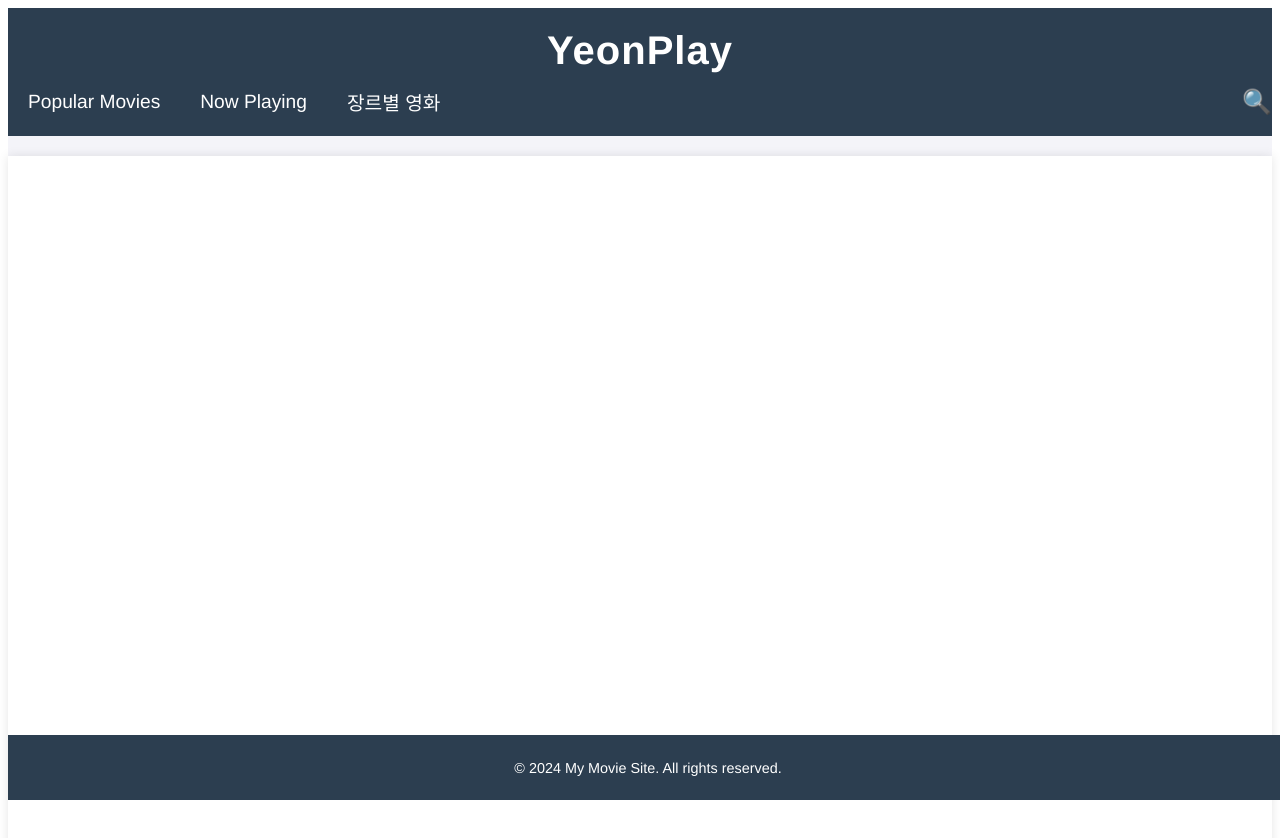
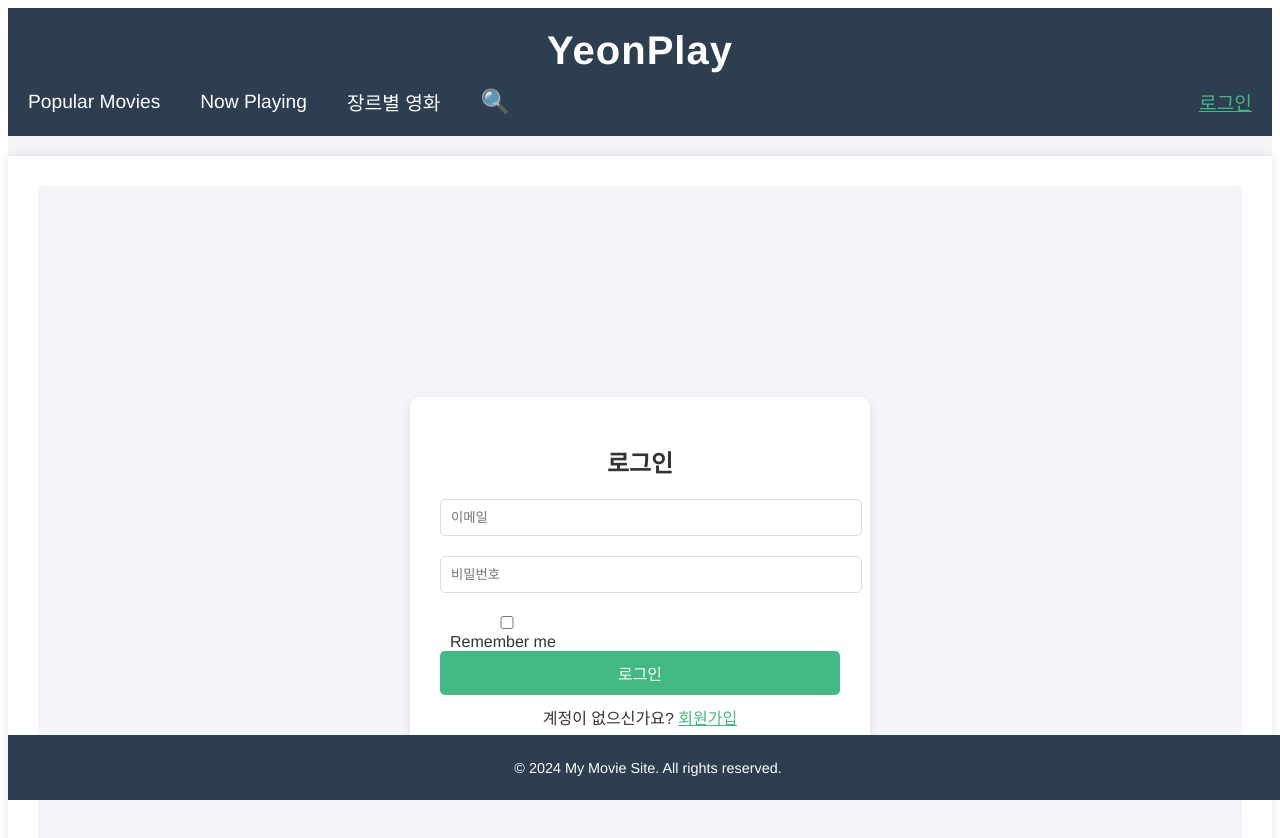
Before and after one commit to juyeon777/YeonPlay, a Vue app in the folder yeonplay/: page /signin in a window 1280 px wide. Shown: the top 838 px of the page. Built offline with nearby package versions, Linux system fonts and the light colour scheme.

Commit message:
add login page

```diff
--- a/yeonplay/src/App.vue
+++ b/yeonplay/src/App.vue
@@ -6,11 +6,18 @@
         <router-link to="/">Popular Movies</router-link>
         <router-link to="/now-playing">Now Playing</router-link>
         <router-link to="/genres">장르별 영화</router-link>
-        <!-- 돋보기 아이콘 추가 -->
-        <div class="search-icon" @click="toggleSearch">
-          🔍
+
+        <!-- 돋보기 아이콘 -->
+        <div class="search-icon" @click="toggleSearch">🔍</div>
+
+        <!-- 로그인 상태에 따른 UI -->
+        <div class="user-info">
+          <span v-if="isLoggedIn">{{ loggedInUser }}님</span>
+          <router-link v-else to="/signin" class="login-link">로그인</router-link>
+          <button v-if="isLoggedIn" @click="logout" class="logout-btn">로그아웃</button>
         </div>
       </nav>
+
       <!-- 검색 필드 -->
       <div v-if="showSearchInput" class="search-container">
         <input
@@ -37,6 +44,8 @@ export default {
     return {
       showSearchInput: false, // 검색 입력 필드 표시 여부
       searchQuery: '', // 검색어
+      isLoggedIn: false, // 로그인 상태
+      loggedInUser: '', // 로그인된 사용자 닉네임
     };
   },
   methods: {
@@ -53,6 +62,26 @@ export default {
         alert('검색어를 입력해주세요.');
       }
     },
+    logout() {
+      // 로그아웃 처리
+      localStorage.removeItem('isLoggedIn');
+      localStorage.removeItem('loggedInUser');
+      this.isLoggedIn = false;
+      this.loggedInUser = '';
+      this.$router.push('/signin'); // 로그인 페이지로 이동
+    },
+    checkLoginStatus() {
+      // 로컬 스토리지에서 로그인 상태 확인
+      const isLoggedIn = localStorage.getItem('isLoggedIn');
+      const loggedInUser = localStorage.getItem('loggedInUser');
+      if (isLoggedIn === 'true' && loggedInUser) {
+        this.isLoggedIn = true;
+        this.loggedInUser = loggedInUser;
+      }
+    },
+  },
+  created() {
+    this.checkLoginStatus(); // 컴포넌트 생성 시 로그인 상태 확인
   },
 };
 </script>
@@ -107,9 +136,38 @@ header nav a.router-link-exact-active {
   text-decoration: underline;
 }
 
+/* 로그인 상태 표시 스타일 */
+.user-info {
+  margin-left: auto;
+  display: flex;
+  align-items: center;
+  gap: 10px;
+  color: white;
+}
+
+.user-info span {
+  font-size: 1rem;
+  font-weight: bold;
+}
+
+/* 로그아웃 버튼 스타일 */
+.logout-btn {
+  background-color: #e74c3c;
+  color: white;
+  border: none;
+  padding: 5px 10px;
+  cursor: pointer;
+  font-size: 1rem;
+  border-radius: 5px;
+}
+
+.logout-btn:hover {
+  background-color: #c0392b;
+}
+
 /* 돋보기 아이콘 스타일 */
 .search-icon {
-  margin-left: auto; /* 오른쪽으로 배치 */
+  margin-left: 20px;
   font-size: 1.5rem;
   cursor: pointer;
   color: white;
@@ -168,5 +226,9 @@ footer {
   bottom: 0;
   width: 100%;
   font-size: 0.9rem;
+  display: flex;
+  justify-content: center;
+  align-items: center;
+  gap: 10px;
 }
 </style>
--- a/yeonplay/src/router/index.js
+++ b/yeonplay/src/router/index.js
@@ -1,24 +1,58 @@
-
 import { createRouter, createWebHistory } from 'vue-router'; // Vue 3용 라우터 가져오기
 import HomeView from '../views/HomeView.vue'; // 메인 페이지
 import MovieDetailView from '../views/MovieDetailView.vue'; // 상세 페이지
 import AboutView from '../views/AboutView.vue'; // About 페이지
 import MovieList from '../components/MovieList.vue';
+import MovieSearch from '../views/MovieSearch.vue'; // MovieSearch 임포트 추가
 import NowPlayingView from '../views/NowPlayingView.vue'; // NowPlayingView 추가
-import GenreFilterView from '../views/GenreFilterView.vue'; //장르별 필터 추가
-import MovieSearch from '../views/MovieSearch.vue';
+import GenreFilterView from '../views/GenreFilterView.vue'; // 장르별 필터 추가
+import SignInView from '../views/SignIn.vue'; // 로그인/회원가입 페이지 추가
 
 // 라우트 정의
 const routes = [
-  { path: '/', name: 'Home', component: HomeView },
-  { path: '/movie/:id', name: 'MovieDetail', component: MovieDetailView },
-  { path: '/about', name: 'About', component: AboutView },
-  { path: '/movielist', name: 'MovieList', component: MovieList },
-  { path: '/now-playing', name: 'NowPlaying', component: NowPlayingView },
-  { path: '/genres', name: 'GenreFilter', component: GenreFilterView },
-  { path: '/search', name: 'SearchMovies', component: MovieSearch }, // 검색 페이지
-
-
+  { path: '/signin', name: 'SignIn', component: SignInView }, // 로그인/회원가입 페이지
+  {
+    path: '/',
+    name: 'Home',
+    component: HomeView,
+    meta: { requiresAuth: true }, // 보호된 경로
+  },
+  {
+    path: '/movie/:id',
+    name: 'MovieDetail',
+    component: MovieDetailView,
+    meta: { requiresAuth: true }, // 보호된 경로
+  },
+  {
+    path: '/about',
+    name: 'About',
+    component: AboutView,
+    meta: { requiresAuth: true }, // 보호된 경로
+  },
+  {
+    path: '/movielist',
+    name: 'MovieList',
+    component: MovieList,
+    meta: { requiresAuth: true }, // 보호된 경로
+  },
+  {
+    path: '/search',
+    name: 'SearchMovies',
+    component: MovieSearch,
+    meta: { requiresAuth: true }, // 보호된 경로
+  },
+  {
+    path: '/now-playing',
+    name: 'NowPlaying',
+    component: NowPlayingView,
+    meta: { requiresAuth: true }, // 보호된 경로
+  },
+  {
+    path: '/genres',
+    name: 'GenreFilter',
+    component: GenreFilterView,
+    meta: { requiresAuth: true }, // 보호된 경로
+  },
 ];
 
 // 라우터 생성
@@ -27,4 +61,20 @@ const router = createRouter({
   routes,
 });
 
+// 전역 가드: 로그인이 필요한 경로 보호
+router.beforeEach((to, from, next) => {
+  const isLoggedIn = localStorage.getItem('isLoggedIn') === 'true'; // 로컬 스토리지로 로그인 상태 확인
+
+  // 로그인 상태가 필요한 경우
+  if (to.meta.requiresAuth && !isLoggedIn) {
+    alert('로그인이 필요합니다.');
+    next({ name: 'SignIn' }); // 로그인 페이지로 리다이렉트
+  } else if (to.name === 'SignIn' && isLoggedIn) {
+    // 이미 로그인된 상태에서 로그인/회원가입 페이지로 접근 시 메인으로 리다이렉트
+    next({ name: 'Home' });
+  } else {
+    next(); // 조건 충족 시 이동
+  }
+});
+
 export default router;
--- /dev/null
+++ b/yeonplay/src/views/SignIn.vue
@@ -0,0 +1,238 @@
+<template>
+  <div class="auth-container">
+    <div class="auth-box">
+      <transition name="fade" mode="out-in">
+        <!-- 로그인 폼 -->
+        <form v-if="isLogin" @submit.prevent="handleLogin" key="login">
+          <h1>로그인</h1>
+          <div class="input-group">
+            <input
+              type="email"
+              v-model="loginForm.email"
+              placeholder="이메일"
+              @blur="validateEmail(loginForm.email)"
+              required
+            >
+          </div>
+          <div class="input-group">
+            <input
+              type="password"
+              v-model="loginForm.password"
+              placeholder="비밀번호"
+              required
+            >
+          </div>
+          <div class="checkbox-group">
+            <label>
+              <input type="checkbox" v-model="loginForm.rememberMe">
+              <span>Remember me</span>
+            </label>
+          </div>
+          <button type="submit">로그인</button>
+          <p class="switch-form">
+            계정이 없으신가요?
+            <span @click="toggleForm">회원가입</span>
+          </p>
+        </form>
+
+        <!-- 회원가입 폼 -->
+        <form v-else @submit.prevent="handleRegister" key="register">
+          <h1>회원가입</h1>
+          <div class="input-group">
+            <input
+              type="text"
+              v-model="registerForm.nickname"
+              placeholder="닉네임"
+              required
+            >
+          </div>
+          <div class="input-group">
+            <input
+              type="email"
+              v-model="registerForm.email"
+              placeholder="이메일"
+              @blur="validateEmail(registerForm.email)"
+              required
+            >
+          </div>
+          <div class="input-group">
+            <input
+              type="password"
+              v-model="registerForm.password"
+              placeholder="비밀번호"
+              required
+            >
+          </div>
+          <div class="input-group">
+            <input
+              type="password"
+              v-model="registerForm.confirmPassword"
+              placeholder="비밀번호 확인"
+              required
+            >
+          </div>
+          <div class="checkbox-group">
+            <label>
+              <input type="checkbox" v-model="registerForm.termsAgreed">
+              <span>약관에 동의합니다</span>
+            </label>
+          </div>
+          <button type="submit">회원가입</button>
+          <p class="switch-form">
+            이미 계정이 있으신가요?
+            <span @click="toggleForm">로그인</span>
+          </p>
+        </form>
+      </transition>
+    </div>
+  </div>
+</template>
+
+
+<script>
+export default {
+  name: 'SignInPage',
+  data() {
+    return {
+      isLogin: true, // true: 로그인 폼 / false: 회원가입 폼
+      loginForm: {
+        email: '',
+        password: '',
+        rememberMe: false
+      },
+      registerForm: {
+        nickname: '',
+        email: '',
+        password: '',
+        confirmPassword: '',
+        termsAgreed: false
+      }
+    };
+  },
+  methods: {
+    validateEmail(email) {
+      const regex = /^[^\s@]+@[^\s@]+\.[^\s@]+$/;
+      if (!regex.test(email)) {
+        alert('잘못된 이메일 형식입니다.');
+        return false;
+      }
+      return true;
+    },
+    handleLogin() {
+      // 로컬 스토리지에서 저장된 사용자 정보 가져오기
+      const storedEmail = localStorage.getItem('userEmail');
+      const storedPassword = localStorage.getItem('userPassword');
+
+      if (this.loginForm.email === storedEmail && this.loginForm.password === storedPassword) {
+        localStorage.setItem('isLoggedIn', 'true'); // 로그인 상태 저장
+        localStorage.setItem('userNickname', localStorage.getItem('userNickname')); // 닉네임 저장
+        // Remember Me 기능
+        if (this.loginForm.rememberMe) {
+          localStorage.setItem('rememberMe', 'true');
+        }
+        // 로그인 성공
+        localStorage.setItem('isLoggedIn', 'true');
+        alert('로그인 성공!');
+        this.$router.push('/home'); // 메인 페이지로 이동
+      } else {
+        alert('이메일 또는 비밀번호가 일치하지 않습니다.');
+      }
+    },
+    handleRegister() {
+      // 이메일 유효성 검사
+      if (!this.validateEmail(this.registerForm.email)) return;
+
+      // 비밀번호 일치 확인
+      if (this.registerForm.password !== this.registerForm.confirmPassword) {
+        alert('비밀번호가 일치하지 않습니다.');
+        return;
+      }
+
+      // 약관 동의 확인
+      if (!this.registerForm.termsAgreed) {
+        alert('약관에 동의해주세요.');
+        return;
+      }
+
+      // 사용자 정보 저장
+      localStorage.setItem('userEmail', this.registerForm.email);
+      localStorage.setItem('userPassword', this.registerForm.password);
+      localStorage.setItem('userNickname', this.registerForm.nickname); // 닉네임 저장
+
+      alert('회원가입 완료되었습니다!');
+      this.isLogin = true; // 로그인 화면으로 전환
+      this.loginForm.email = this.registerForm.email; // 이메일 자동 입력
+    },
+    toggleForm() {
+      this.isLogin = !this.isLogin; // 폼 전환
+    }
+  }
+};
+</script>
+
+<style scoped>
+.auth-container {
+  min-height: 100vh;
+  display: flex;
+  align-items: center;
+  justify-content: center;
+  background-color: #f4f4f9;
+}
+
+.auth-box {
+  background: #ffffff;
+  padding: 30px;
+  border-radius: 10px;
+  width: 400px;
+  box-shadow: 0px 4px 10px rgba(0, 0, 0, 0.1);
+}
+
+h1 {
+  font-size: 24px;
+  margin-bottom: 20px;
+  text-align: center;
+}
+
+.input-group {
+  margin-bottom: 20px;
+}
+
+input {
+  width: 100%;
+  padding: 10px;
+  border: 1px solid #ddd;
+  border-radius: 5px;
+}
+
+.checkbox-group {
+  display: flex;
+  align-items: center;
+  gap: 8px;
+}
+
+button {
+  width: 100%;
+  padding: 10px;
+  background-color: #42b983;
+  color: white;
+  font-size: 16px;
+  border: none;
+  border-radius: 5px;
+  cursor: pointer;
+}
+
+button:hover {
+  background-color: #369d6c;
+}
+
+.switch-form {
+  text-align: center;
+  margin-top: 10px;
+}
+
+.switch-form span {
+  color: #42b983;
+  cursor: pointer;
+  text-decoration: underline;
+}
+</style>
```
